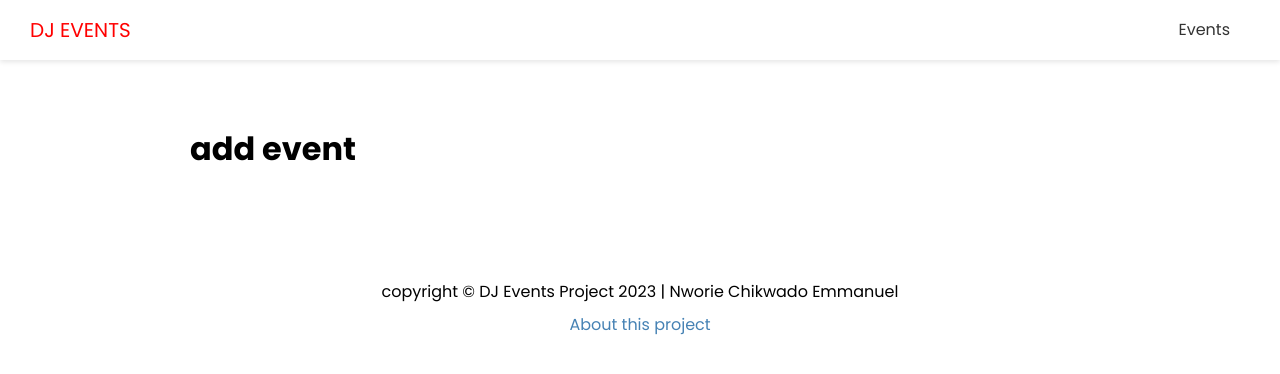
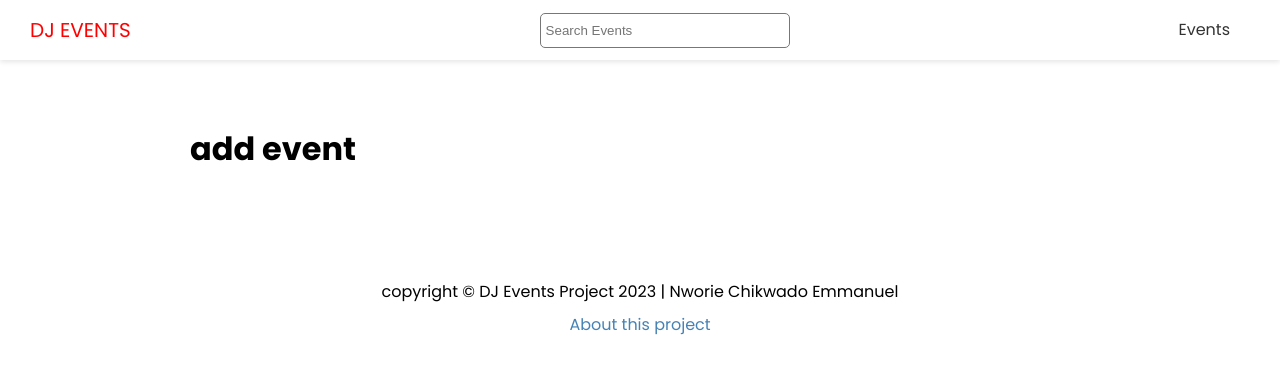
Before and after one commit to chikwado17/Dj-events, a Next.js app: page /events/add in a window 1280 px wide. Shown: the top 374 px of the page. Built offline with nearby package versions, Linux system fonts and the light colour scheme.

Commit message:
added the search component to search for events

```diff
--- a/components/EventItem.js
+++ b/components/EventItem.js
@@ -16,7 +16,8 @@
         </div>
 
         <div className={styles.info}>
-            <span>{evt.attributes.date} at {evt.attributes.time}</span>
+
+            <span>{new Date(evt.attributes.date).toLocaleDateString('en-US')} at {evt.attributes.time}</span>
             <h3>{evt.attributes.name}</h3>
         </div>
 
--- a/components/Header.js
+++ b/components/Header.js
@@ -1,5 +1,6 @@
 import Link from "next/link";
 import styles from '../styles/Header.module.css';
+import Search from "./Search";
 
 
 export default function Header() {
@@ -11,6 +12,7 @@
             </Link>
         </div>
 
+<Search />
 
         <nav>
             <ul>
--- /dev/null
+++ b/components/Search.js
@@ -0,0 +1,29 @@
+import { useState } from "react";
+import { useRouter } from "next/router";
+import styles from "@/styles/Search.module.css";
+
+export default function Search() {
+
+  const [term, setTerm] = useState("");
+
+  const router = useRouter();
+
+  const handleSubmit = (e) => {
+    e.preventDefault();
+    router.push(`/events/search?term=${term}`);
+    setTerm("");
+  };
+
+  return (
+    <div className={styles.search}>
+      <form onSubmit={handleSubmit}>
+        <input
+          type="text"
+          value={term}
+          onChange={(e) => setTerm(e.target.value)}
+          placeholder="Search Events"
+        />
+      </form>
+    </div>
+  );
+}
--- a/package.json
+++ b/package.json
@@ -10,6 +10,7 @@
   },
   "dependencies": {
     "next": "13.4.2",
+    "qs": "^6.11.2",
     "react": "18.2.0",
     "react-dom": "18.2.0",
     "react-icons": "^4.8.0"
--- a/pages/events/[slug].js
+++ b/pages/events/[slug].js
@@ -43,7 +43,7 @@
               </a>
           </div>
 
-          <span>{evt.data[0].attributes.date} at {evt.data[0].attributes.time}</span>
+          <span>{new Date(evt.data[0].attributes.date).toLocaleDateString('en-US')} at {evt.data[0].attributes.time}</span>
           <h1>{evt.data[0].attributes.name}</h1>
 
           {evt.data[0].attributes.image.data[0].attributes.url && (
--- a/pages/index.js
+++ b/pages/index.js
@@ -5,7 +5,7 @@
 
 //function to fetch api from our server which is the api in pages
 export async function getServerSideProps () {
-  const res = await fetch(`${API_URL}/events?populate=*`);
+  const res = await fetch(`${API_URL}/events?populate=*&sort=date:ASC&pagination[limit]=3`);
 
   const events = await res.json();
 
@@ -28,7 +28,7 @@
 
         {/* console.log(evt.attributes.image.data[0].attributes.url) */}
 
-        {events && events.data.map(evt => (
+        {events && events?.data.map(evt => (
           <EventItem key={evt.id} evt={evt} imgs={evt.attributes.image.data[0].attributes} />
         ))}
 
--- /dev/null
+++ b/styles/Search.module.css
@@ -0,0 +1,7 @@
+.search input {
+    width: 250px;
+    height: 35px;
+    padding: 5px;
+    border: 1px #777 solid;
+    border-radius: 5px;
+  }
```
Also changed, not shown: pages/events/search.js (added, +73 -0 lines), 1 other file (tests, documents, lock files or other folders).
